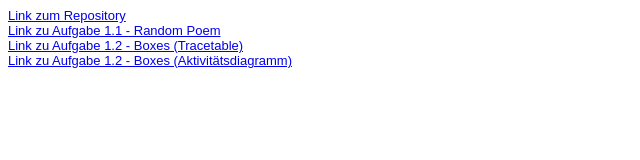
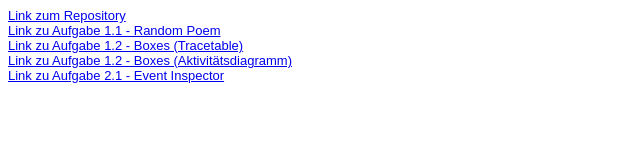
Before and after one commit to KenC25/EIA2-SoSe22, a plain HTML site: page Steckbrief/steckbrief.htm in a window 1280 px wide. Shown: the whole page, without its empty margins (0-640 px from the left). Drawn offline with Linux system fonts and the light colour scheme.

Commit message:
Steckbrief update

```diff
--- a/Steckbrief/steckbrief.htm
+++ b/Steckbrief/steckbrief.htm
@@ -19,5 +19,7 @@
     <a href="https://kenc25.github.io/EIA2-SoSe22/A01_Boxes/Boxes_Tracetable_Kenan_Coskun.pdf" target="_blank">Link zu Aufgabe 1.2 - Boxes (Tracetable)</a>
     <br>
     <a href="https://kenc25.github.io/EIA2-SoSe22/A01_Boxes/Boxes_Aktivitätsdiagramm_Kenan_Coskun.pdf" target="_blank">Link zu Aufgabe 1.2 - Boxes (Aktivitätsdiagramm)</a>
+    <br>
+    <a href="https://kenc25.github.io/EIA2-SoSe22/A02_EventInspector/index.html" target="_blank">Link zu Aufgabe 2.1 - Event Inspector</a>
 </body>
 </html>
```
Also changed, not shown: 1 other file.
